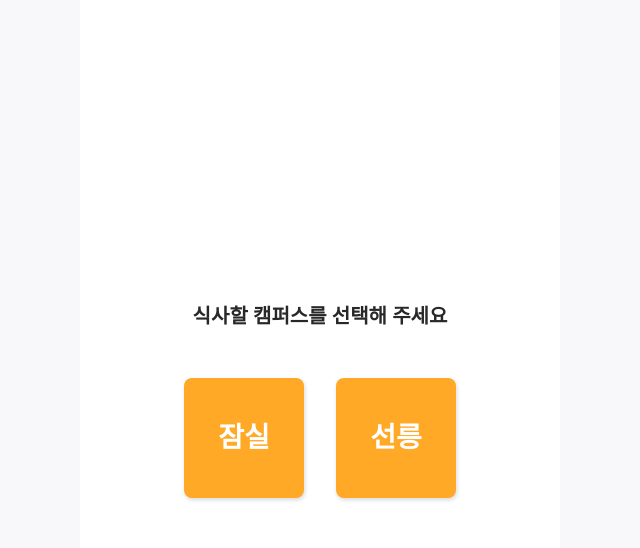
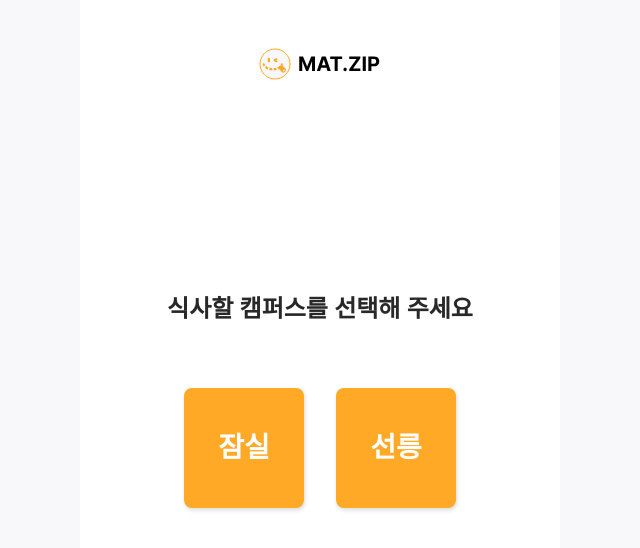
Before and after one commit to The-Fellowship-of-the-matzip/mat.zip-front, a React (Create React App) app: page / in a window 1280 px wide. Shown: the top 548 px of the page, without its empty margins (320-960 px from the left). Built offline with nearby package versions, Linux system fonts and the light colour scheme; a web font is replaced by a local one.

Commit message:
feat: 캠퍼스 선택 페이지에 맛집 아이콘 추가

```diff
--- a/src/components/pages/CampusSelectPage/CampusSelectPage.style.tsx
+++ b/src/components/pages/CampusSelectPage/CampusSelectPage.style.tsx
@@ -9,9 +9,14 @@ export const MainContainer = styled.main`
   flex-direction: column;
   justify-content: center;
   align-items: center;
-  gap: ${({ theme }) => theme.spacer.spacing6};
+  gap: ${({ theme }) => theme.spacer.spacing7};
 
   background-color: ${({ theme }) => theme.color.white};
+`;
+
+export const LogoWrapper = styled.header`
+  position: absolute;
+  top: ${({ theme }) => theme.spacer.spacing6};
 `;
 
 export const ButtonWrapper = styled.div`
--- a/src/components/pages/CampusSelectPage/CampusSelectPage.tsx
+++ b/src/components/pages/CampusSelectPage/CampusSelectPage.tsx
@@ -11,6 +11,7 @@ import Button from "components/common/Button/Button";
 import Heading from "components/common/Heading/Heading";
 
 import * as S from "components/pages/CampusSelectPage/CampusSelectPage.style";
+import { LogoLight } from "asset";
 
 function CampusSelectPage() {
   const setCampus = useContext(setCampusContext);
@@ -24,7 +25,10 @@ function CampusSelectPage() {
 
   return (
     <S.MainContainer>
-      <Heading size="xs">식사할 캠퍼스를 선택해 주세요</Heading>
+      <S.LogoWrapper>
+        <LogoLight />
+      </S.LogoWrapper>
+      <Heading size="sm">식사할 캠퍼스를 선택해 주세요</Heading>
       <S.ButtonWrapper>
         <Button
           variant="primary"
```
